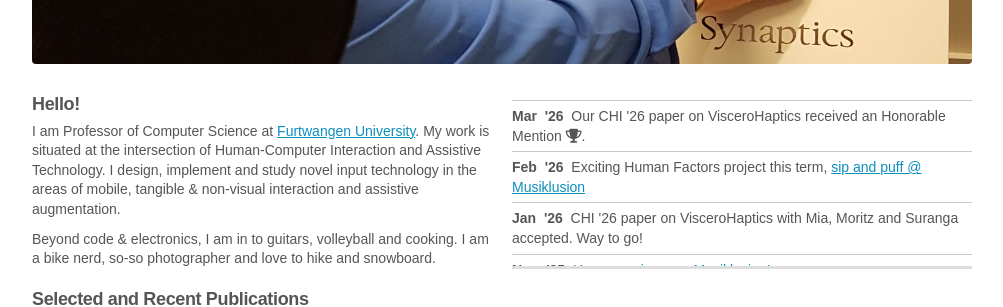
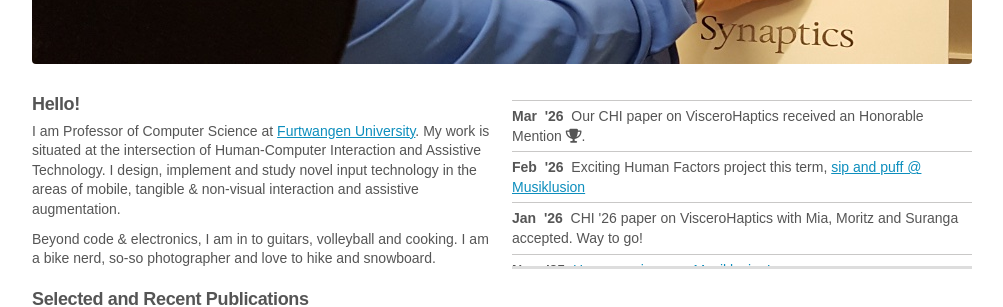
Before and after one commit to jhuber/jhuber.github.io, a Jekyll site: the page built from index.html, in a window 1280 px wide. Shown: the part 364-671 px from the top of the page, without its empty margins (138-1141 px from the left). Built offline with Jekyll 4.4.1, drawn with Linux system fonts in a browser that asks for light colours; nearby versions of some CDN libraries.

Commit message:
timeline update

```diff
--- a/_data/timeline.yaml
+++ b/_data/timeline.yaml
@@ -1,5 +1,5 @@
 - date: "Mar &nbsp;'26"
-  text: "Our CHI '26 paper on VisceroHaptics received an <i>Honorable Mention</i> <i class=\"fa-solid fa-trophy\"></i>."
+  text: "Our CHI paper on VisceroHaptics received an <i>Honorable Mention</i> <i class=\"fa-solid fa-trophy\"></i>."
 - date: "Feb &nbsp;'26"
   text: 'Exciting Human Factors project this term, <a href="https://www.musiklusion.de/mundmaus/">sip and puff @ Musiklusion</a>'
 - date: "Jan &nbsp;'26"
```
